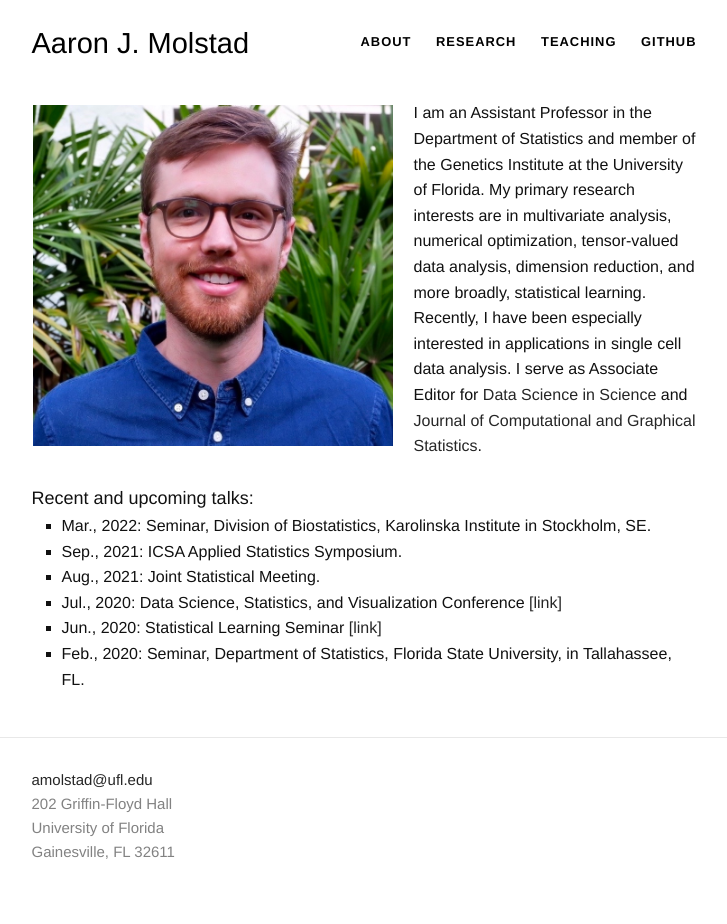
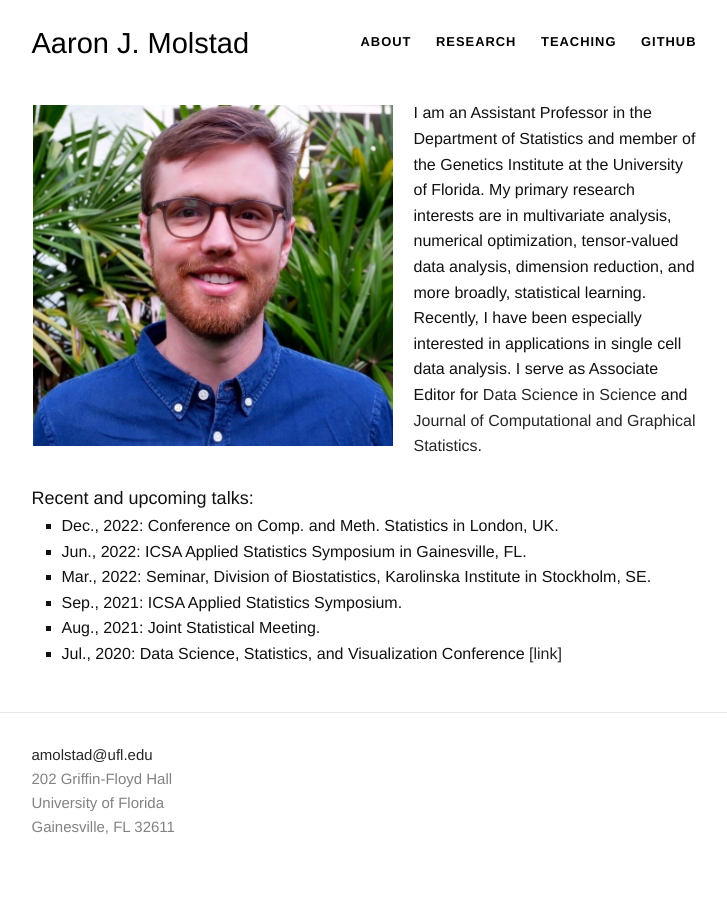
Before and after one commit to ajmolstad/ajmolstad.github.io, a Jekyll site: the page built from index.html, in a window 1280 px wide. Shown: the whole page, without its empty margins (276-1003 px from the left). Built offline with Jekyll 4.4.1, drawn with Linux system fonts in a browser that asks for light colours; after the commit the page ends 900 px from its top, so only the background shows below that.

Commit message:
Update index.html

```diff
--- a/index.html
+++ b/index.html
@@ -42,13 +42,13 @@ University of Florida <br>
 <br>
 <font size="4">Recent and upcoming talks:</font>
 <ul style="list-style-type:square;">
+  <li> Dec., 2022: Conference on Comp. and Meth. Statistics in London, UK. </li>
+  <li> Jun., 2022: ICSA Applied Statistics Symposium in Gainesville, FL. </li>
   <li> Mar., 2022: Seminar, Division of Biostatistics, Karolinska Institute in Stockholm, SE. </li>
 	<li> Sep., 2021:  ICSA Applied Statistics Symposium. </li>
 	<li> Aug., 2021: Joint Statistical Meeting.  </li>
 <li> Jul., 2020: Data Science, Statistics, and Visualization Conference <a href="https://www.samsi.info/programs-and-activities/research-workshops/2020-data-science-statistics-and-visualisation-conference-july-29-31-2020/"> [link] </a> </li>
-<li> Jun., 2020: Statistical Learning Seminar <a href="https://statistical-learning-seminars.github.io"> [link] </a> </li>
-<!-- <li> May, 2020: Statistical Learning and Data Science Conference (SLDS), in Irvine, CA. </li> -->
-<li> Feb., 2020: Seminar, Department of Statistics, Florida State University, in Tallahassee, FL. </li>
+
 </ul>
 
 </div>
```
